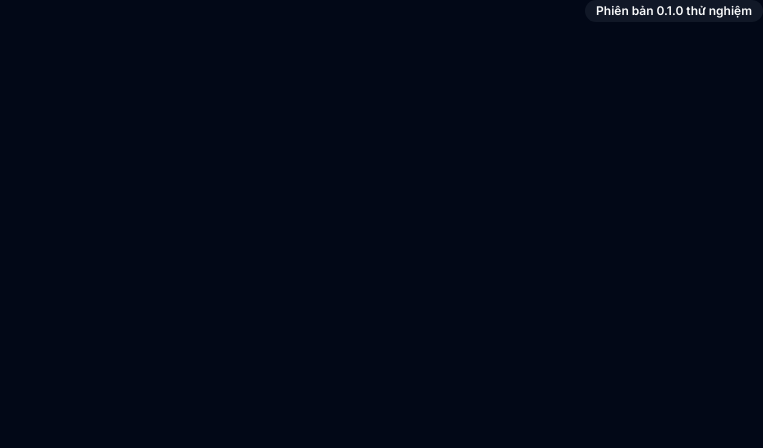
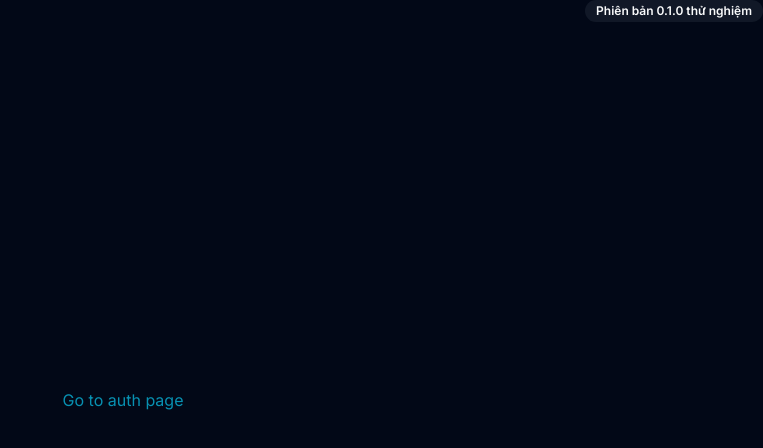
Before and after one commit to AnVscode/choi-tro-choi, a Next.js app: page / in a window 1280 px wide. Shown: the top 448 px of the page, without its empty margins (517-1280 px from the left). Built offline with nearby package versions, Linux system fonts and the light colour scheme.

Commit message:
fix go to auth page in home page

```diff
--- a/src/app/(home)/page.tsx
+++ b/src/app/(home)/page.tsx
@@ -4,8 +4,13 @@ import { pageRouter } from "@/constants/page-router";
 
 export default function HomePage() {
   return (
-    <div>
-      <Link href={pageRouter.auth.signIn.url}>Go to auth page</Link>
+    <div className="h-screen flex justify-center items-center">
+      <Link
+        href={pageRouter.auth.signIn.url}
+        className="text-cyan-600 text-center"
+      >
+        Go to auth page
+      </Link>
     </div>
   );
 }
--- a/src/app/layout.tsx
+++ b/src/app/layout.tsx
@@ -34,13 +34,13 @@ export default function RootLayout({
           fontSans.variable,
         )}
       >
+        <SpeedInsights />
         <Badge className="absolute right-0 top-0">
           Phiên bản 0.1.0 thử nghiệm
         </Badge>
-        <SpeedInsights />
         <Analytics />
         <SystemDetect />
-        <main className="container">{children}</main>
+        <main className="container h-full">{children}</main>
         <Toaster />
       </body>
     </html>
--- a/src/components/system-detect.tsx
+++ b/src/components/system-detect.tsx
@@ -59,5 +59,5 @@ export default function SystemDetect() {
     }
   }, [os, version]);
 
-  return <div></div>;
+  return <div className="absolute"></div>;
 }
```
